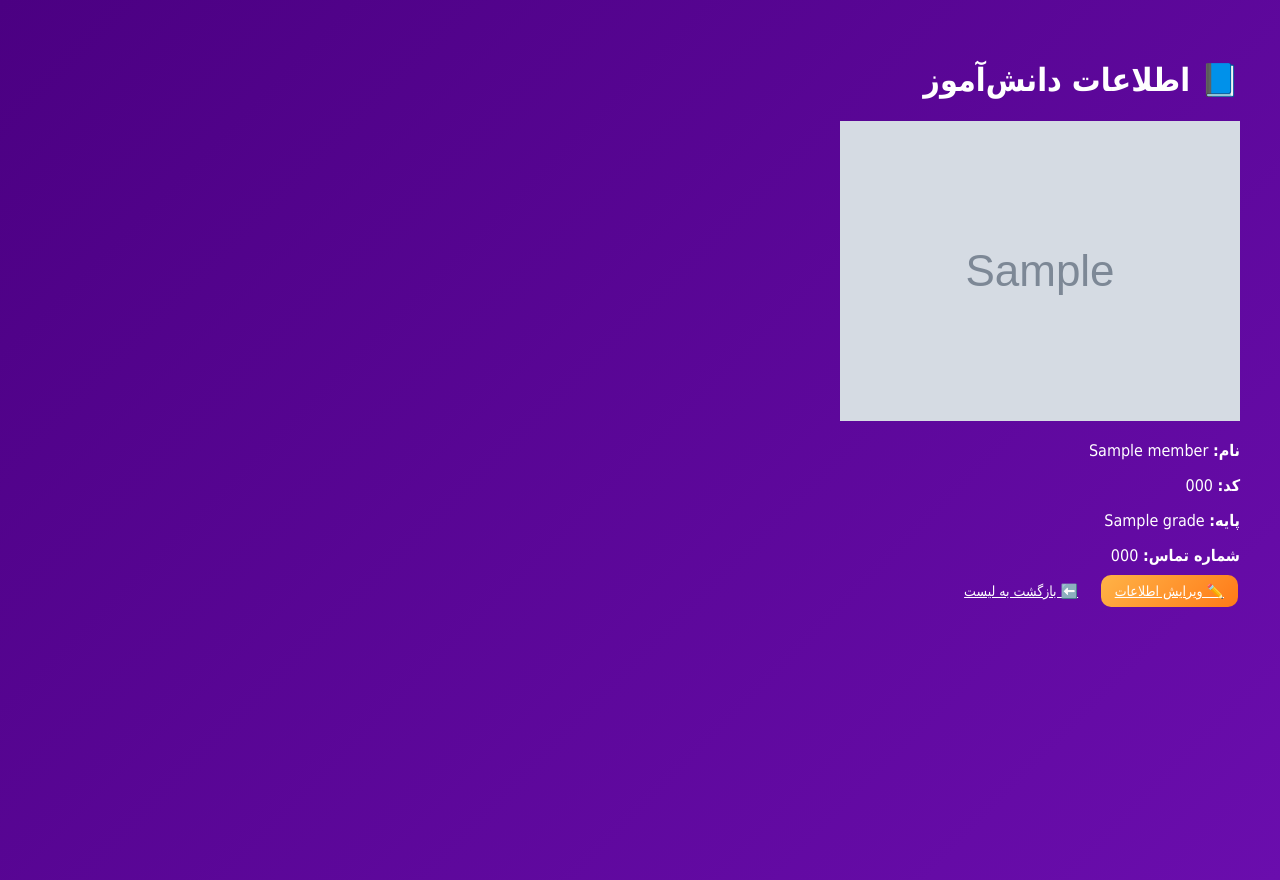
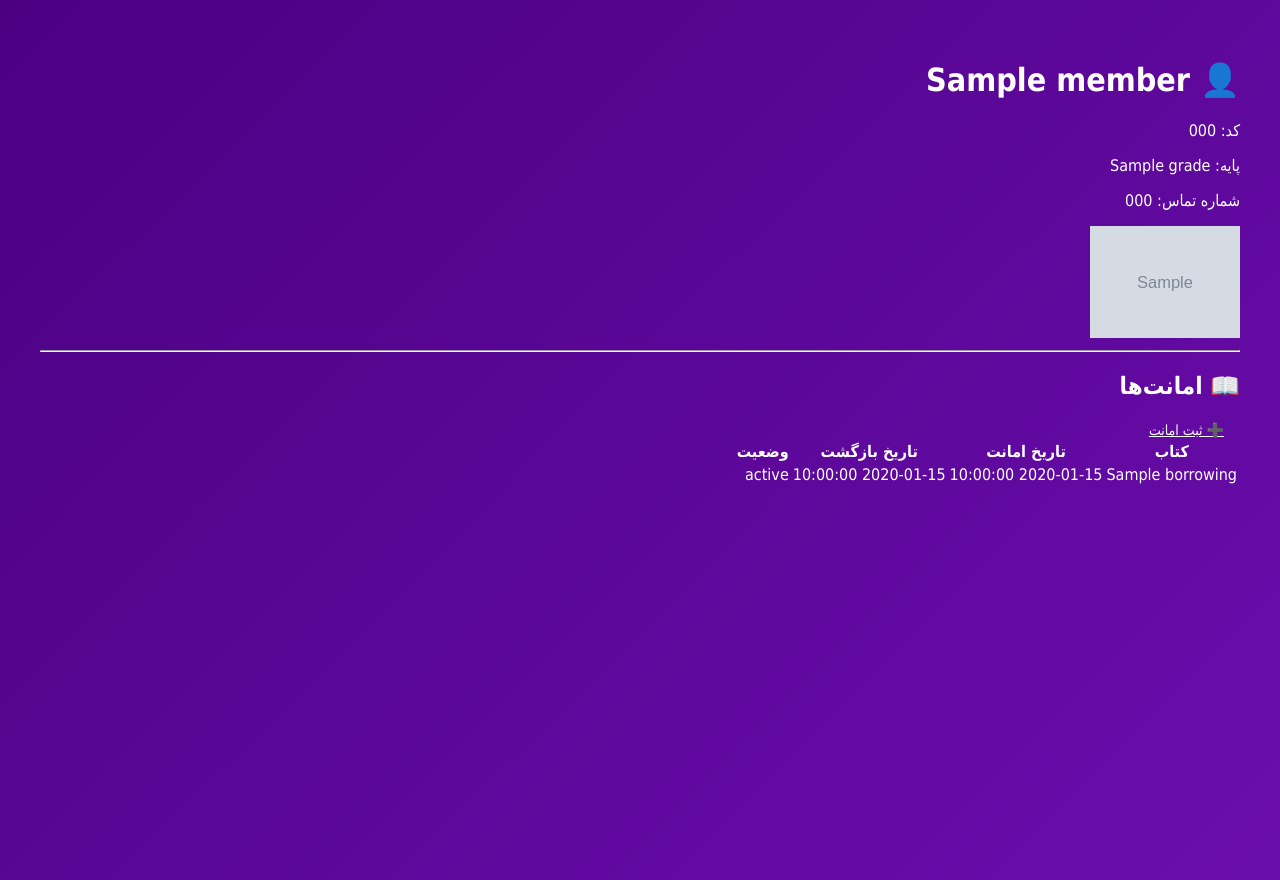
Before and after one commit to arminalvandi/library-management-system, a Python web app: template templates/member_detail.html in a window 1280 px wide. Run offline with Jinja, Linux system fonts and the light colour scheme; the template is opened without the code that fills it: most values are stand-ins (such as "Sample title", 1, 10 or a date in 2020); grey boxes marked "Sample" are stand-in pictures.

Commit message:
Update member_detail.html

```diff
--- a/templates/member_detail.html
+++ b/templates/member_detail.html
@@ -3,36 +3,44 @@
 <head>
     <meta charset="UTF-8">
     <title>اطلاعات دانش‌آموز</title>
-    <link rel="stylesheet" href="{{ url_for('static', filename='css/style.css') }}">
+    <link rel="stylesheet" href="../static/css/style.css">
 </head>
 <body>
 
 <div class="page">
+    <h1>👤 {{ member.name }}</h1>
 
-    <h1>📘 اطلاعات دانش‌آموز</h1>
+    <p>کد: {{ member.code }}</p>
+    <p>پایه: {{ member.grade }}</p>
+    <p>شماره تماس: {{ member.phone }}</p>
 
-    <div class="member-card">
+    {% if member.photo_path %}
+        <img src="/static/photos/{{ member.photo_path }}" width="150">
+    {% endif %}
 
-        <div class="member-photo">
-            {% if member.photo_path %}
-                <img src="{{ url_for('static', filename='photos/' ~ member.photo_path) }}">
-            {% else %}
-                <p>❌ بدون عکس</p>
-            {% endif %}
-        </div>
+    <hr>
 
-        <div class="member-info">
-            <p><strong>نام:</strong> {{ member.name }}</p>
-            <p><strong>کد:</strong> {{ member.code }}</p>
-            <p><strong>پایه:</strong> {{ member.grade }}</p>
-            <p><strong>شماره تماس:</strong> {{ member.phone }}</p>
+    <h2>📖 امانت‌ها</h2>
 
-            <a href="/edit_member/{{ member.id }}" class="btn edit">✏️ ویرایش اطلاعات</a>
-            <a href="/members" class="btn">⬅️ بازگشت به لیست</a>
-        </div>
+    <a href="/add_borrow/{{ member.id }}" class="btn">➕ ثبت امانت</a>
 
-    </div>
+    <table>
+        <tr>
+            <th>کتاب</th>
+            <th>تاریخ امانت</th>
+            <th>تاریخ بازگشت</th>
+            <th>وضعیت</th>
+        </tr>
 
+        {% for b in borrowings %}
+        <tr>
+            <td>{{ b.title }}</td>
+            <td>{{ b.borrow_date }}</td>
+            <td>{{ b.return_date or "-" }}</td>
+            <td>{{ b.status }}</td>
+        </tr>
+        {% endfor %}
+    </table>
 </div>
 
 </body>
```
